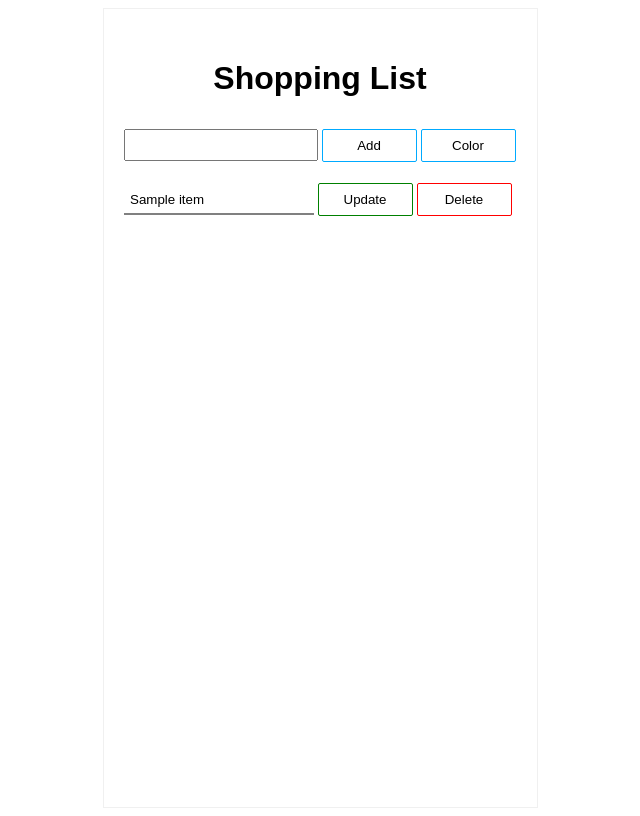
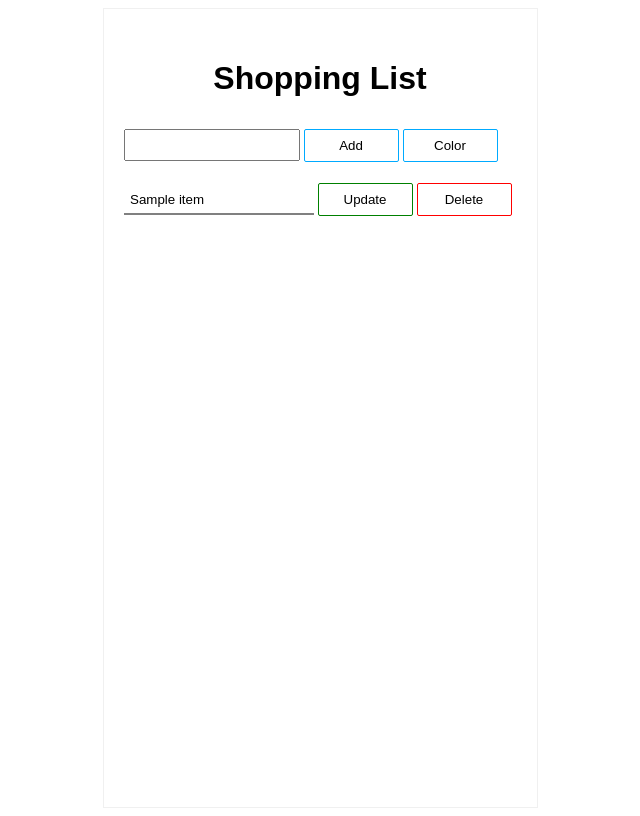
Before and after one commit to newAccMH/myFirstProject, a Flask app: template templates/index.html in a window 1280 px wide. Shown: the whole page, without its empty margins (320-960 px from the left). Run offline with Flask 3, Linux system fonts and the light colour scheme; the template is opened without the code that fills it: most values are stand-ins (such as "Sample title", 1, 10 or a date in 2020).

Commit message:
minor css changes

```diff
--- a/static/css/style.css
+++ b/static/css/style.css
@@ -15,7 +15,7 @@ h1 {
     text-align: center;
 }
 
- form {
+form {
     display: inline;
 }
 
@@ -23,7 +23,11 @@ input {
     padding: 6.5px;
 }
 
- ul {
+#add-form input{
+  width: 159px;
+}
+
+ul {
     list-style-type: none; /* Remove list bullets */
     padding: 0 5px 0 0;
 }
@@ -37,6 +41,7 @@ li {
     border: none;
     border-bottom: 2px solid gray;
 }
+
 .button-group {
     padding: 8px 20px;
     color: white;
--- a/templates/index.html
+++ b/templates/index.html
@@ -8,7 +8,7 @@
 <body>
 <div class="container">
     <h1 id="p1">Shopping List</h1>
-    <form action="/" method="POST">
+    <form action="/" method="POST" id="add-form">
         <input type="text" name="item">
         <!-- Add -->
         <button type="submit" class="button-group" id="add-button">Add</button>
```
